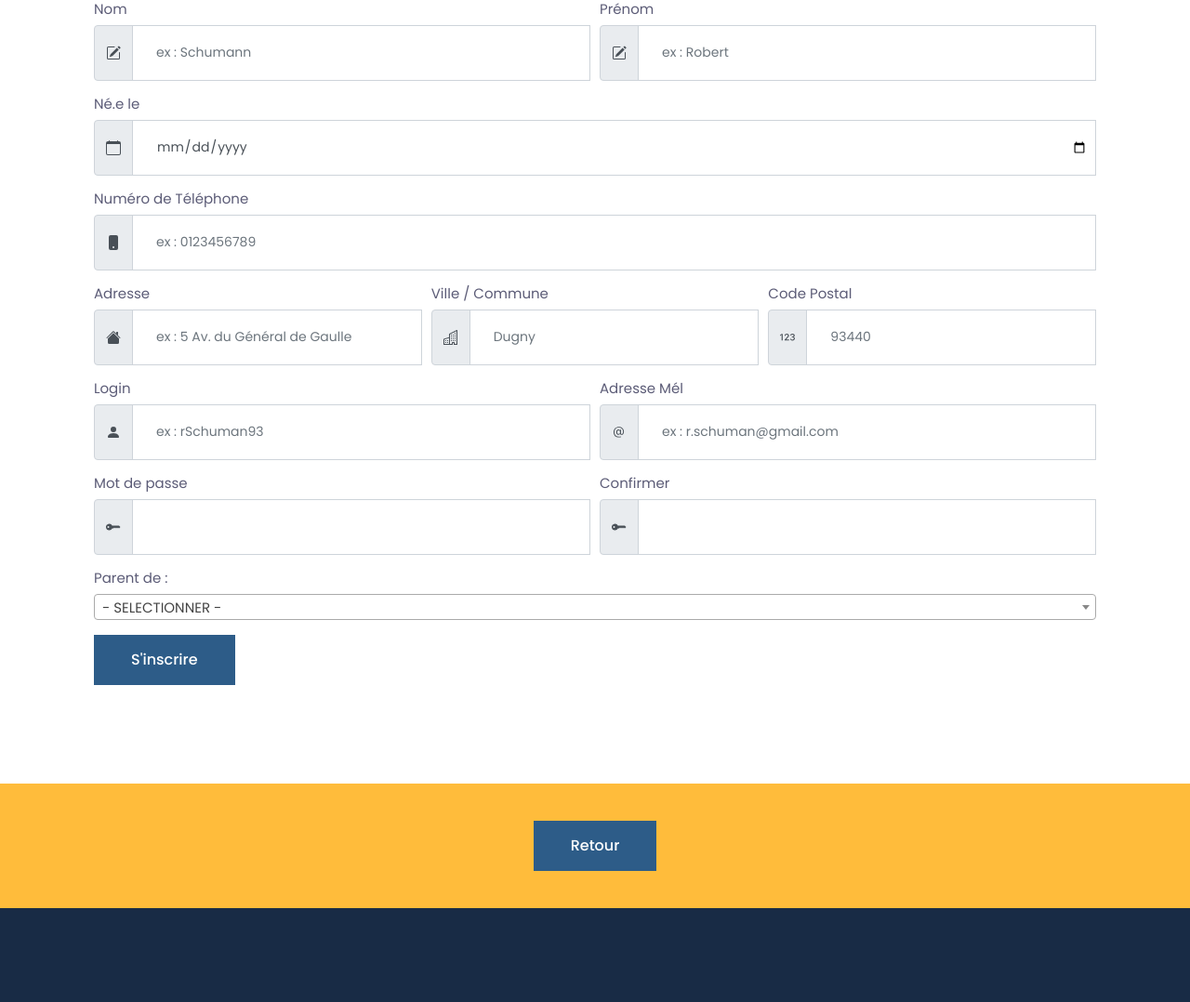
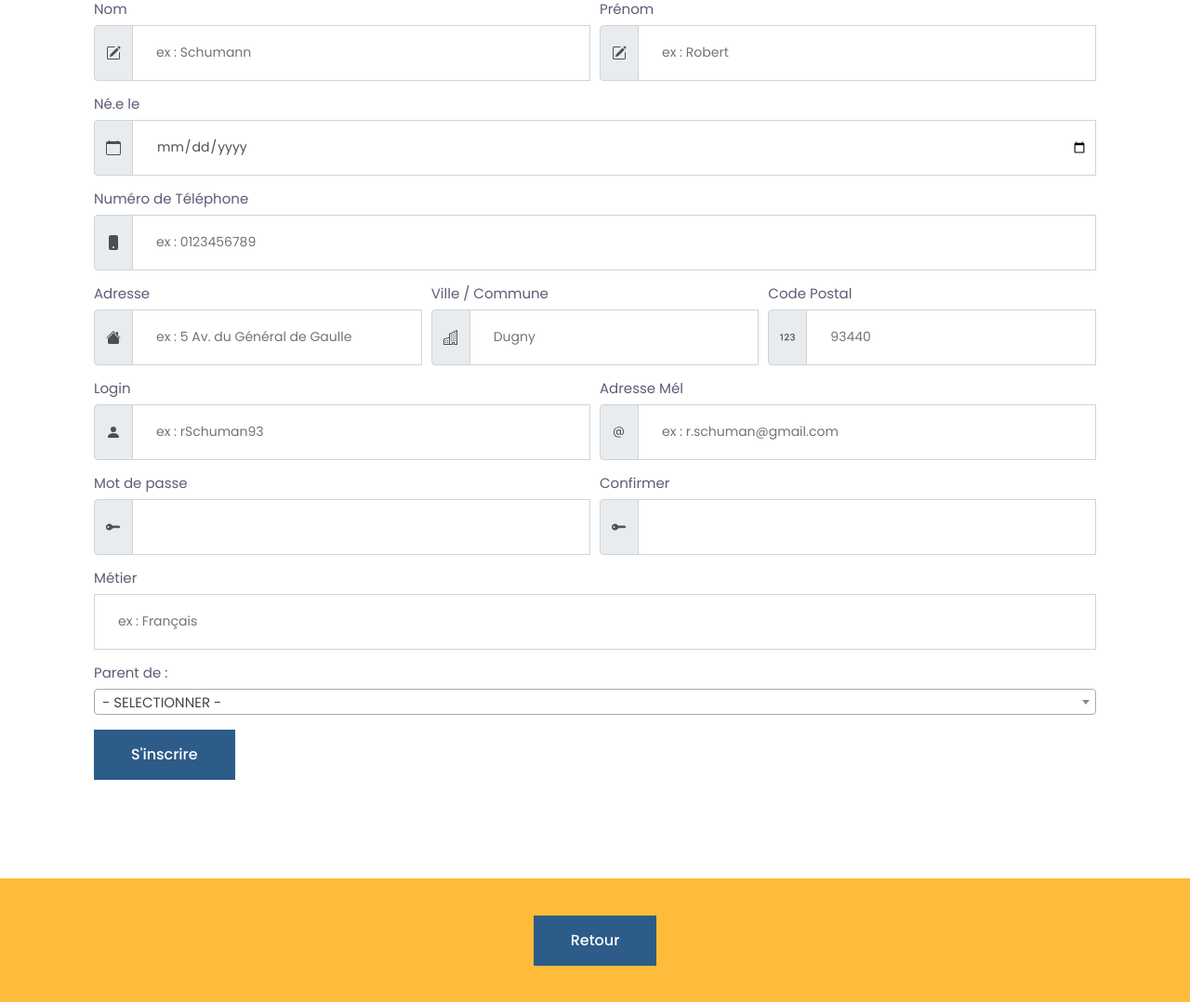
Before and after one commit to Gautrot/e5_php, a PHP site: page /e5_php/view/parent/inscr-parent in a window 1280 px wide. Shown: the part 478-1556 px from the top of the page at 93% size. Run offline with PHP 8.4, Linux system fonts and the light colour scheme; data comes from the database, SQL or seed files in the repository; data that the repository does not hold is empty; some libraries are stand-ins or nearby versions.

Commit message:
beta - Correction RDV et Inscr. Parents

```diff
--- a/view/parent/inscr-parent.php
+++ b/view/parent/inscr-parent.php
@@ -243,6 +243,11 @@ include_once '../../include/modal/connectionAdmin.php';
                                 </div>
                             </div>
                             <div class="form-group">
+                                <label for="metier">Métier</label>
+                                <input type="text" class="form-control form-control-sm mb-3" id="metier" name="metier"
+                                       required placeholder="ex : Français">
+                            </div>
+                            <div class="form-group">
                                 <label for="idEleve">Parent de :</label>
                                 <select class="form-control idEleve" name="idEleve" id="idEleve">
                                     <option value="">- SELECTIONNER -</option>
```
Also changed, not shown: view/rdv/creer-rdv.php (+8 -48 lines).
